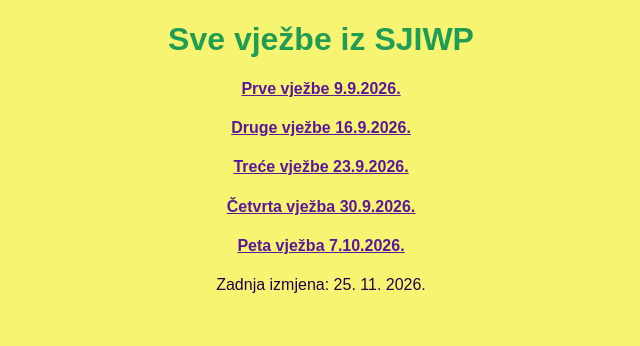
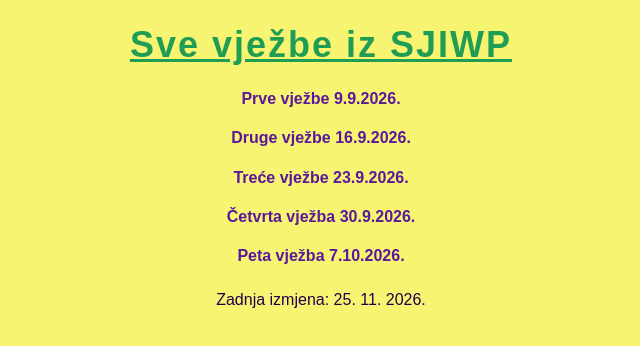
Before and after one commit to evankrusinski/sjiwp, a plain HTML site: page index.html in a window 1280 px wide. Shown: the whole page, without its empty margins (319-959 px from the left). Drawn offline with Linux system fonts and the light colour scheme; a web font is replaced by a local one.

Commit message:
greke u stilu, u index treba jos dodati link na V6

```diff
--- a/index.html
+++ b/index.html
@@ -15,6 +15,7 @@
         <h4><a class="html" href="vjezba3.html">Treće vježbe 23.9.2026.</a></h4>
         <h4><a class="html" href="vjezba4.html">Četvrta vježba 30.9.2026. </a></h4>
         <h4><a class="html" href="vjezba5.html">Peta vježba 7.10.2026. </a></h4>
+        <h4><a href=""></a></h4>
 
         <p>Zadnja izmjena: 25. 11. 2026.</p>
 
--- a/stil.css
+++ b/stil.css
@@ -9,10 +9,10 @@ body {
 }
 h1 {
   color: #209d54;
-  text-align center;
-  font-size 36px;
-  letter-spacing 2px;
-  text-decoration underline;
+  text-align: center;
+  font-size: 36px;
+  letter-spacing: 2px;
+  text-decoration: underline;
 }
 
 h2 {
@@ -20,11 +20,11 @@ h2 {
 }
 
 p{
-    line-height 1.6;
+    line-height: 1.6;
 }
 
 a {
   color: #5a189a;
-  text-decoration none;
-  font-weight bold;
+  text-decoration: none;
+  font-weight: bold;
 }
```
